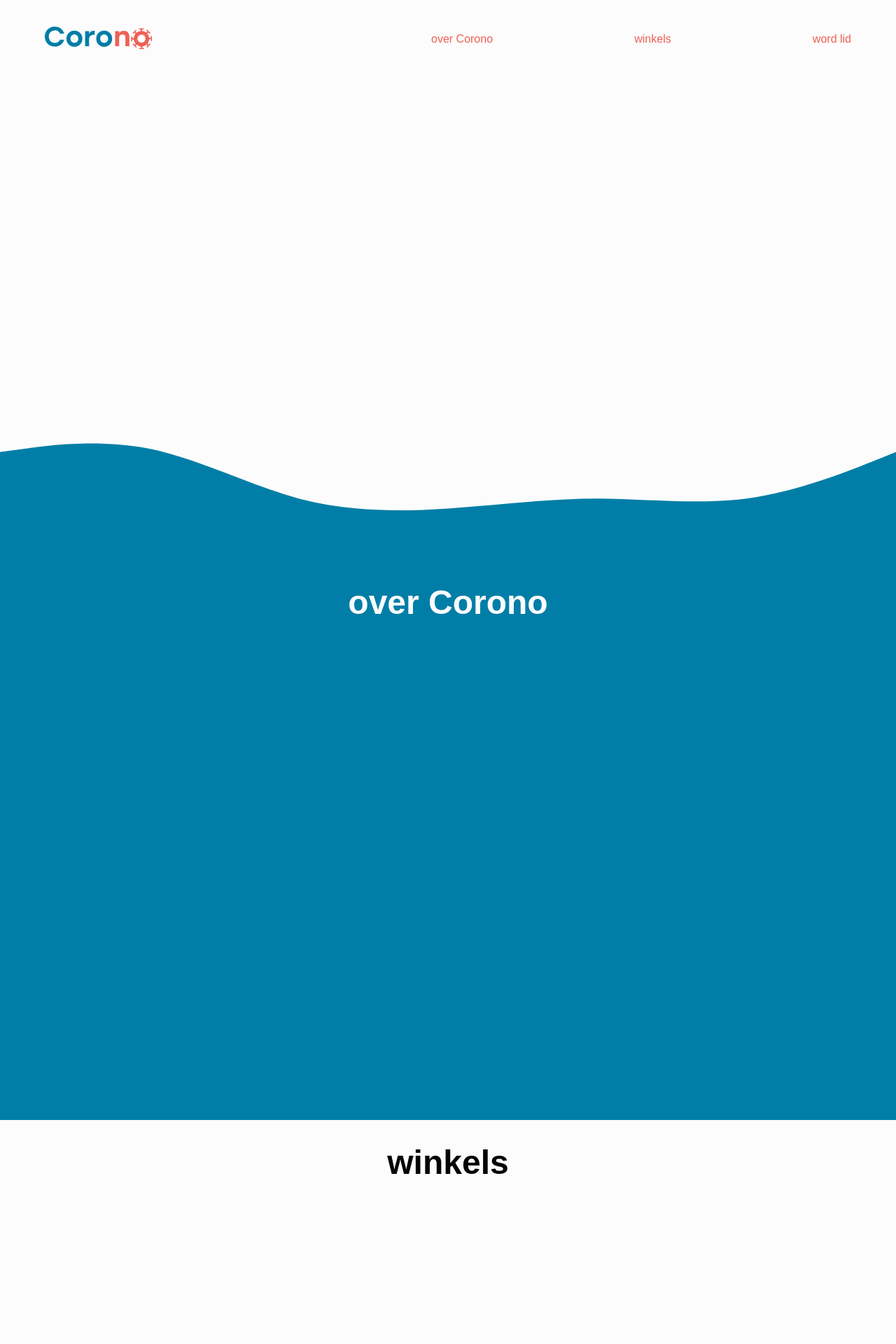
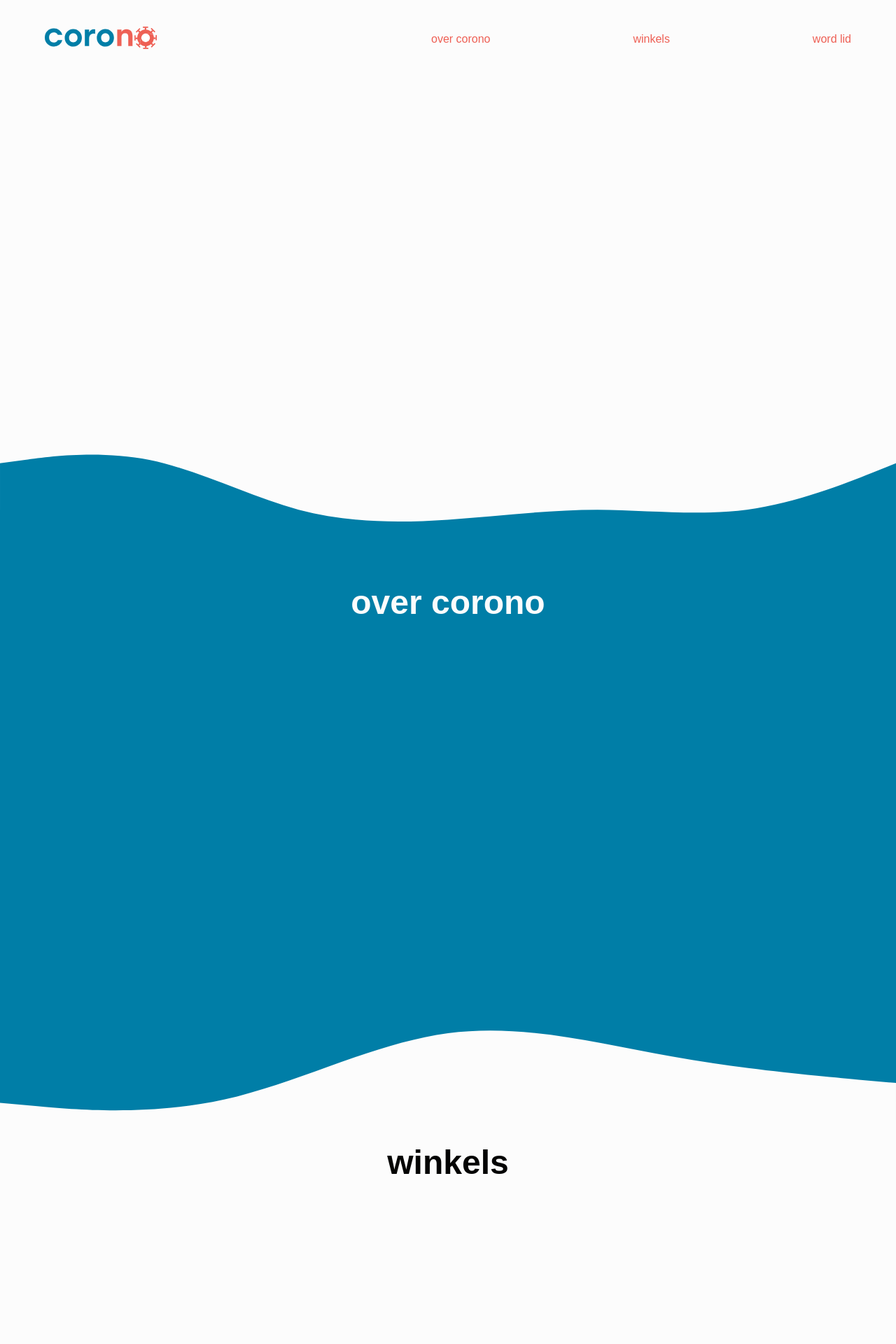
Before and after one commit to svmcd/corono, a PHP site: page / in a window 1280 px wide. Shown: the top 1920 px of the page at 70% size. Run offline with PHP 8.4, Linux system fonts and the light colour scheme; some libraries are stand-ins or nearby versions; some web fonts are replaced.

Commit message:
svg waves & logo kleine verandering

```diff
--- a/index.html
+++ b/index.html
@@ -3,7 +3,7 @@
     <head>
         <meta charset="utf-8">
         <meta http-equiv="X-UA-Compatible" content="IE=edge">
-        <title>Corono</title>
+        <title>corono</title>
         <link rel="shortcut icon" href="images/favicon.ico"/>
         <meta name="description" content="">
         <meta name="viewport" content="width=device-width, initial-scale=1">
@@ -14,11 +14,11 @@
     <body>
         <div id="hero" class="section hero">
             <header class="nav" id="nav">
-                <a href="#hero"><img class="logo" src="images/logo.svg" alt=""></a>
+                <a href="#hero"><img class="logo" src="images/corono.svg" alt=""></a>
                 <div class="header-links" id="header-links">
-                    <a href="#section1" class="header-links-link">over Corono</a>
-                    <a href="#section2" class="header-links-link">winkels</a>
-                    <a href="#section3" class="header-links-link">word lid</a>
+                    <a href="#overcorono" class="header-links-link">over corono</a>
+                    <a href="#winkels" class="header-links-link">winkels</a>
+                    <a href="#wordlid" class="header-links-link">word lid</a>
                     <a href="" class="hamburger" ><i class="fa fa-bars" id="hamburger" aria-hidden="true"></i></a>
                 </div>
             </header>
@@ -26,12 +26,15 @@
                 <path fill="#007EA7" fill-opacity="1" d="M0,128L40,122.7C80,117,160,107,240,122.7C320,139,400,181,480,202.7C560,224,640,224,720,218.7C800,213,880,203,960,202.7C1040,203,1120,213,1200,202.7C1280,192,1360,160,1400,144L1440,128L1440,320L1400,320C1360,320,1280,320,1200,320C1120,320,1040,320,960,320C880,320,800,320,720,320C640,320,560,320,480,320C400,320,320,320,240,320C160,320,80,320,40,320L0,320Z"></path>
             </svg>
         </div>
-        <div id="section1" class="section section1">
+        <div id="overcorono" class="section section1">
             <div class="section-title">
-                <h2>over Corono</h2>
+                <h2>over corono</h2>
             </div>
+            <svg class="wave" xmlns="http://www.w3.org/2000/svg" viewBox="0 0 1440 320">
+                <path fill="#FCFCFC" fill-opacity="1" d="M0,256L60,261.3C120,267,240,277,360,250.7C480,224,600,160,720,144C840,128,960,160,1080,181.3C1200,203,1320,213,1380,218.7L1440,224L1440,320L1380,320C1320,320,1200,320,1080,320C960,320,840,320,720,320C600,320,480,320,360,320C240,320,120,320,60,320L0,320Z"></path>
+            </svg>
         </div>
-        <div id="section2" class="section section2">
+        <div id="winkels" class="section section2">
             <div class="section-title">
                 <h2 id="section-title-lid">winkels</h2>
             </div>
@@ -39,7 +42,7 @@
                 <path fill="#EE6055" fill-opacity="1" d="M0,224L80,213.3C160,203,320,181,480,186.7C640,192,800,224,960,234.7C1120,245,1280,235,1360,229.3L1440,224L1440,320L1360,320C1280,320,1120,320,960,320C800,320,640,320,480,320C320,320,160,320,80,320L0,320Z"></path>
             </svg>
         </div>
-        <div id="section3" class="section section3">
+        <div id="wordlid" class="section section3">
             <div class="section-title">
                 <h2>word lid</h2>
                 <div class="scroll-top">
@@ -49,10 +52,10 @@
         </div>
         <footer>
             <div class="footer-column">
-                <img class="logo" src="images/logo.svg" alt="">
+                <img class="logo" src="images/corono.svg" alt="">
             </div>
             <div class="footer-column">
-                <p>© 2021 Corono</p>
+                <p>© 2021 corono</p>
                 <a href="https://github.com/svmcd/corono" target="_blank"><i class="fab fa-github" ></i></a>
             </div>
         </footer>
--- a/scss/_styles.scss
+++ b/scss/_styles.scss
@@ -12,7 +12,7 @@
 
 .wave {
     position: absolute;
-    bottom: -1em;
+    bottom: -2em;
     z-index: 1;
 }
 
--- a/scss/main.css
+++ b/scss/main.css
@@ -10,7 +10,7 @@
 
 .wave {
   position: absolute;
-  bottom: -1em;
+  bottom: -2em;
   z-index: 1;
 }
 
```
Also changed, not shown: README.md, images/corono.svg (added), images/logo.svg (deleted).
